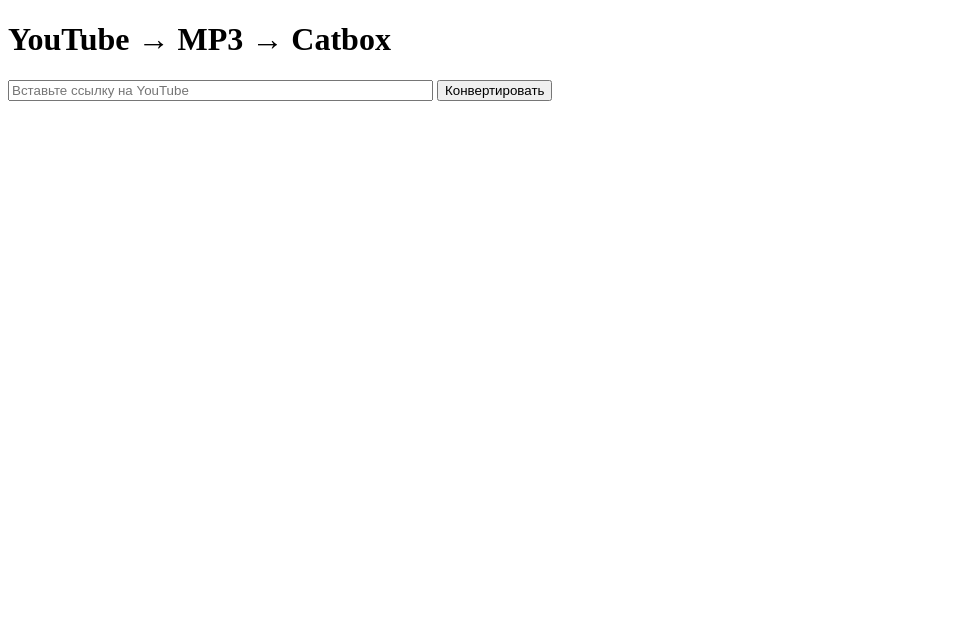
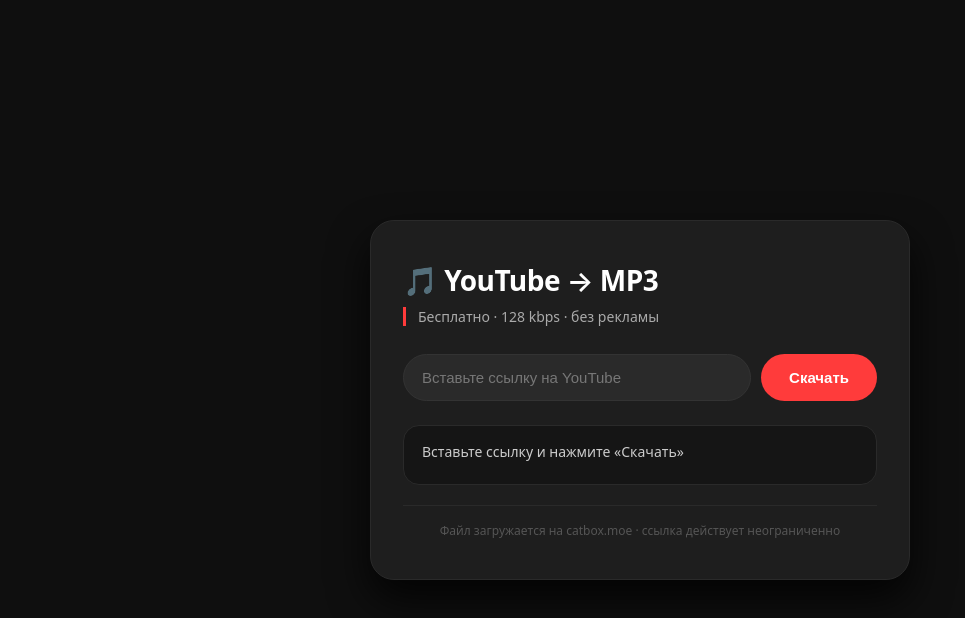
Before and after one commit to Lekomi0/yt-2-catbox, a plain HTML site: page index.html in a window 1280 px wide. Shown: the whole page, without its empty margins (0-965 px from the left). Drawn offline with Linux system fonts and the light colour scheme.

Commit message:
Update index.html

```diff
--- a/index.html
+++ b/index.html
@@ -1,31 +1,173 @@
 <!DOCTYPE html>
-<html>
+<html lang="ru">
 <head>
-    <title>YouTube → MP3 → Catbox</title>
+    <meta charset="UTF-8">
+    <meta name="viewport" content="width=device-width, initial-scale=1.0">
+    <title>YouTube → MP3</title>
+    <style>
+        * {
+            box-sizing: border-box;
+            margin: 0;
+            padding: 0;
+        }
+        body {
+            background: #0f0f0f;
+            font-family: system-ui, -apple-system, 'Segoe UI', Roboto, sans-serif;
+            display: flex;
+            justify-content: center;
+            align-items: center;
+            min-height: 100vh;
+            margin: 0;
+            padding: 20px;
+        }
+        .card {
+            background: #1e1e1e;
+            border-radius: 24px;
+            padding: 40px 32px;
+            max-width: 540px;
+            width: 100%;
+            box-shadow: 0 20px 40px rgba(0, 0, 0, 0.8);
+            border: 1px solid #2a2a2a;
+            transition: 0.3s;
+        }
+        h1 {
+            color: #fff;
+            font-weight: 600;
+            font-size: 28px;
+            letter-spacing: -0.5px;
+            margin-bottom: 8px;
+        }
+        .sub {
+            color: #aaa;
+            font-size: 14px;
+            margin-bottom: 28px;
+            border-left: 3px solid #ff3b3b;
+            padding-left: 12px;
+        }
+        .input-group {
+            display: flex;
+            gap: 10px;
+            flex-wrap: wrap;
+        }
+        .input-group input {
+            flex: 1;
+            min-width: 200px;
+            padding: 14px 18px;
+            border-radius: 40px;
+            border: 1px solid #333;
+            background: #2a2a2a;
+            color: #fff;
+            font-size: 15px;
+            outline: none;
+            transition: 0.2s;
+        }
+        .input-group input:focus {
+            border-color: #ff3b3b;
+            background: #222;
+        }
+        .input-group input::placeholder {
+            color: #777;
+        }
+        .input-group button {
+            padding: 14px 28px;
+            border-radius: 40px;
+            border: none;
+            background: #ff3b3b;
+            color: #fff;
+            font-weight: 600;
+            font-size: 15px;
+            cursor: pointer;
+            transition: 0.2s;
+            white-space: nowrap;
+        }
+        .input-group button:hover {
+            background: #e03030;
+            transform: scale(0.97);
+        }
+        .input-group button:active {
+            transform: scale(0.94);
+        }
+        #result {
+            margin-top: 24px;
+            padding: 16px 18px;
+            border-radius: 16px;
+            background: #151515;
+            color: #ccc;
+            font-size: 14px;
+            word-break: break-all;
+            min-height: 60px;
+            border: 1px solid #2a2a2a;
+            transition: 0.3s;
+        }
+        #result a {
+            color: #ff6b6b;
+            text-decoration: none;
+            font-weight: 500;
+        }
+        #result a:hover {
+            text-decoration: underline;
+        }
+        .loading {
+            color: #ffaa33;
+            font-weight: 400;
+        }
+        .footer-note {
+            margin-top: 20px;
+            color: #555;
+            font-size: 12px;
+            text-align: center;
+            border-top: 1px solid #2a2a2a;
+            padding-top: 16px;
+        }
+    </style>
 </head>
 <body>
-    <h1>YouTube → MP3 → Catbox</h1>
-    <input id="urlInput" type="text" placeholder="Вставьте ссылку на YouTube" size="50">
-    <button onclick="process()">Конвертировать</button>
-    <div id="result"></div>
+    <div class="card">
+        <h1>🎵 YouTube → MP3</h1>
+        <div class="sub">Бесплатно · 128 kbps · без рекламы</div>
+
+        <div class="input-group">
+            <input id="urlInput" type="text" placeholder="Вставьте ссылку на YouTube" spellcheck="false">
+            <button onclick="process()">Скачать</button>
+        </div>
+
+        <div id="result">Вставьте ссылку и нажмите «Скачать»</div>
+
+        <div class="footer-note">
+            Файл загружается на catbox.moe · ссылка действует неограниченно
+        </div>
+    </div>
 
     <script>
+        // Обработка Enter
+        document.getElementById('urlInput').addEventListener('keydown', function(e) {
+            if (e.key === 'Enter') process();
+        });
+
         async function process() {
-            const url = document.getElementById('urlInput').value;
+            const urlInput = document.getElementById('urlInput');
             const resultDiv = document.getElementById('result');
-            resultDiv.textContent = 'Загрузка...';
+            const url = urlInput.value.trim();
+
+            if (!url) {
+                resultDiv.innerHTML = '⚠️ Вставьте ссылку на YouTube';
+                return;
+            }
+
+            resultDiv.innerHTML = '<span class="loading">⏳ Конвертация… это может занять 15–30 секунд</span>';
 
             try {
                 const apiUrl = `https://yt2mp3-catbox.onrender.com/download?url=${encodeURIComponent(url)}`;
                 const response = await fetch(apiUrl);
                 const data = await response.json();
 
-                if (!data.link) throw new Error('Не удалось получить MP3');
-
-                const directLink = data.link;
-                resultDiv.innerHTML = `✅ Готовая ссылка: <a href="${directLink}" target="_blank">${directLink}</a>`;
+                if (data.link) {
+                    resultDiv.innerHTML = `✅ Готово! <a href="${data.link}" target="_blank">${data.link}</a>`;
+                } else {
+                    resultDiv.innerHTML = '❌ Ошибка: ' + (data.error || 'неизвестная проблема');
+                }
             } catch (err) {
-                resultDiv.textContent = '❌ Ошибка: ' + err.message;
+                resultDiv.innerHTML = '❌ Ошибка: ' + err.message;
             }
         }
     </script>
```
